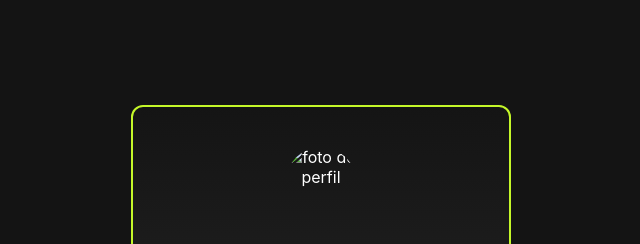
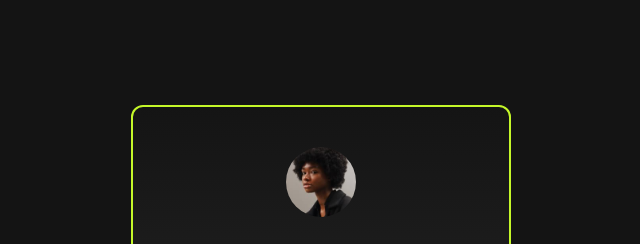
Before and after one commit to jailsonmorais-lang/social-links-profile, a plain HTML site: page index.html in a window 1280 px wide. Shown: the top 244 px of the page, without its empty margins (319-959 px from the left). Drawn offline with Linux system fonts and the light colour scheme; the site is published under a folder, as on GitHub Pages, so addresses that start at the root find nothing; a web font is replaced by a local one.

Commit message:
Update index.html

```diff
--- a/index.html
+++ b/index.html
@@ -10,7 +10,7 @@
 
 <body>
   <div class="caixa-maior">
-      <img class="foto" src="/avatar-jessica.jpeg"
+      <img class="foto" src="avatar-jessica.jpeg"
         alt="foto do perfil">
     <div class="nome">
       <h1>Jessica Randall</h1>
```
